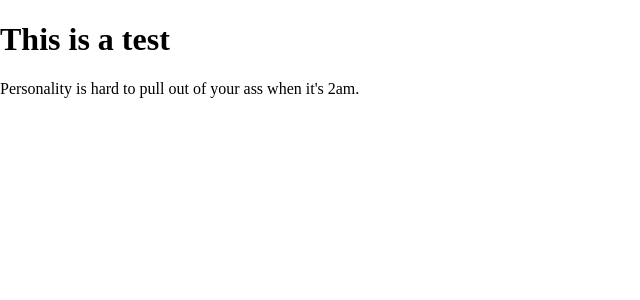
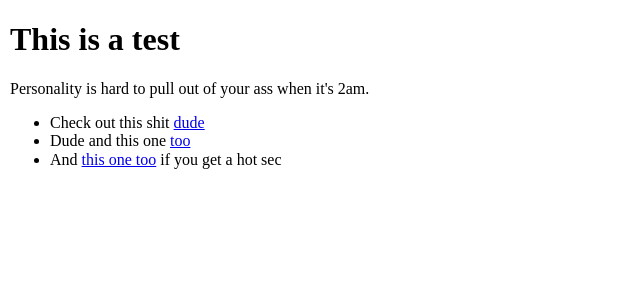
Before and after one commit to jordanthornquest/mains-and-monitors, a Jekyll site: the page built from index.html, in a window 1280 px wide. Shown: the top 300 px of the page, without its empty margins (0-640 px from the left). Built offline with Jekyll 4.4.1, drawn with Linux system fonts in a browser that asks for light colours.

Commit message:
playing with some defaults

```diff
--- a/_config.yml
+++ b/_config.yml
@@ -1,5 +1,5 @@
 # Settings
-name: 'Jordan Thornquest'
+title: 'Jordan Thornquest'
 description: 'Hey there. I’m Jordan, an artist from from Idaho. I make power-pop & post-punk music, and often write on my blog.'
 permalink: pretty
 relative_permalinks: false
--- a/_layouts/default.html
+++ b/_layouts/default.html
@@ -1,11 +1,11 @@
 <!doctype html>
-<html class="no-js" lang="">
+<html class="no-js" lang="en">
 
 <head>
   <meta charset="utf-8">
   <meta http-equiv="x-ua-compatible" content="ie=edge">
-  <title></title>
-  <meta name="description" content="">
+  <title>{{ site.title }}</title>
+  <meta name="description" content="{{ site.description }}">
   <meta name="viewport" content="width=device-width, initial-scale=1, shrink-to-fit=no">
 
   <link rel="manifest" href="site.webmanifest">
--- /dev/null
+++ b/_scss/_custom.scss
@@ -0,0 +1,3 @@
+body {
+  margin: 5px 10px;
+}
--- a/assets/css/style.scss
+++ b/assets/css/style.scss
@@ -2,3 +2,4 @@
 ---
 
 @import 'normalize';
+@import 'custom';
--- a/index.html
+++ b/index.html
@@ -4,3 +4,8 @@ layout: default
 
 <h1>This is a test</h1>
 <p>Personality is hard to pull out of your ass when it's 2am.</p>
+<ul>
+  <li>Check out this shit <a href="https://music.jordanthornquest.com/">dude</a></li>
+  <li>Dude and this one <a href="https://backyarduniverse.bandcamp.com/">too</a></li>
+  <li>And <a href="https://mainsandmonitors.bandcamp.com/">this one too</a> if you get a hot sec</li>
+</ul>
```
